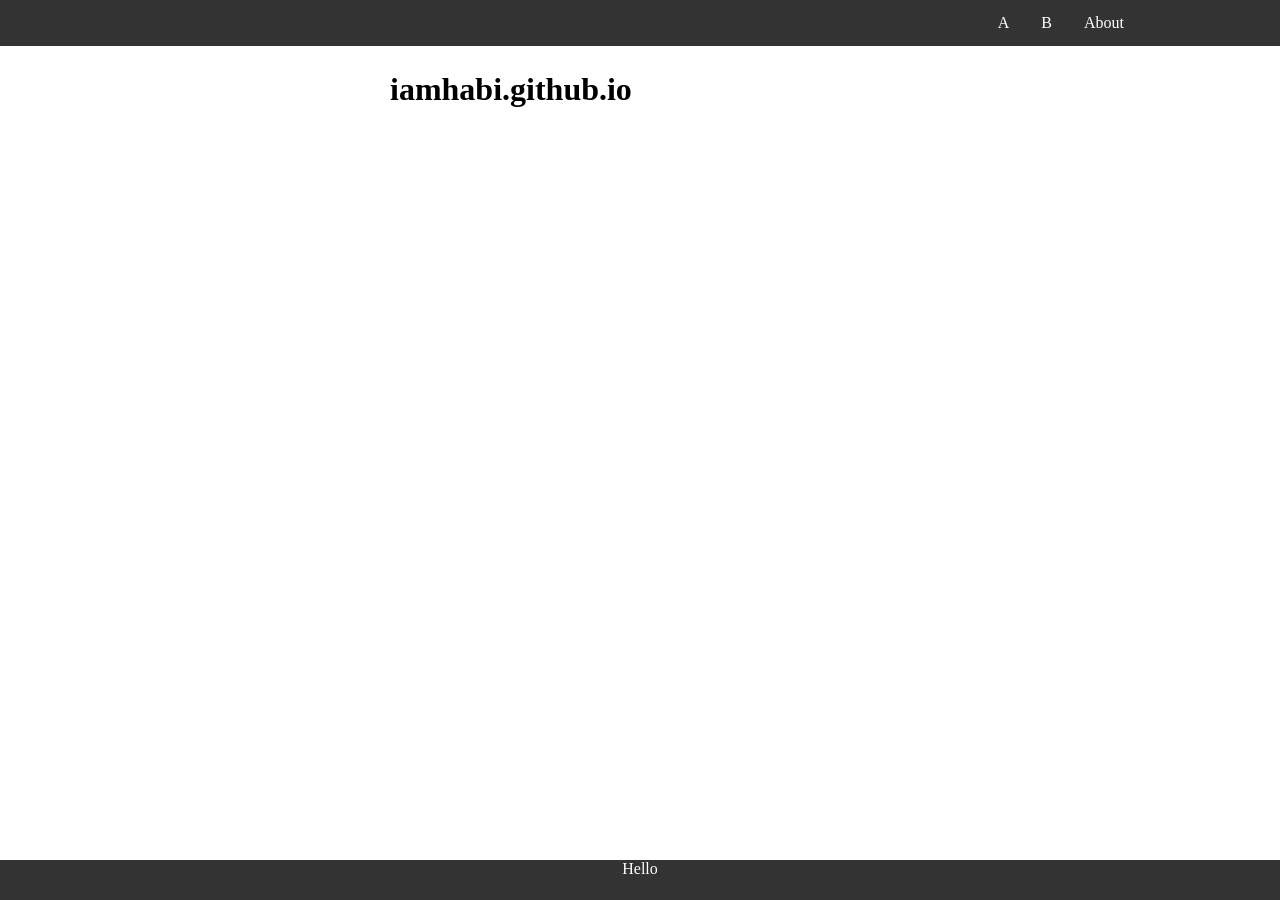
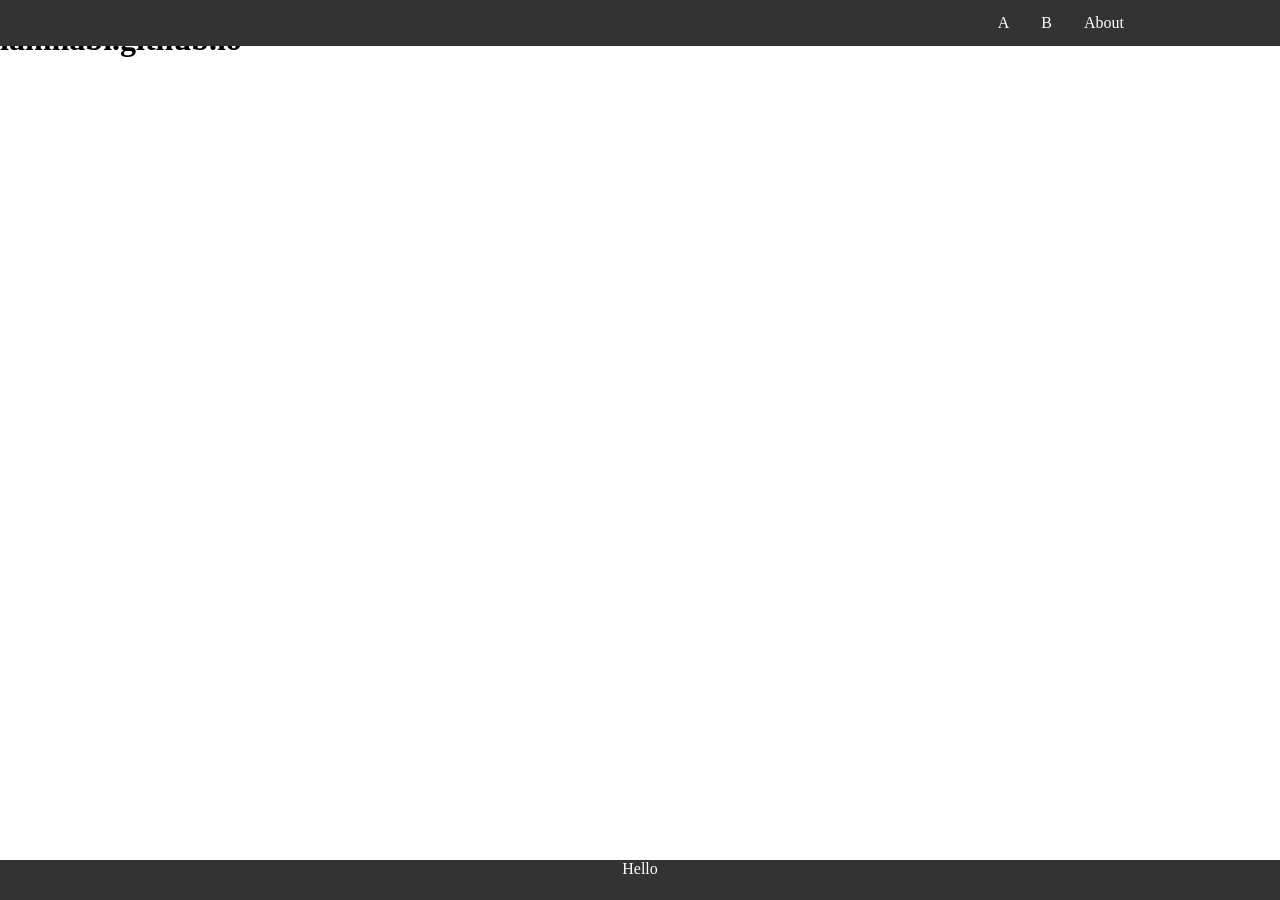
Before and after one commit to iamhabi/iamhabi.github.io, a Jekyll site: the page built from README.md, in a window 1280 px wide. Built offline with Jekyll 4.4.1, drawn with Linux system fonts in a browser that asks for light colours; our own code applies the rules of GitHub Pages for plain Markdown files.

Commit message:
Update default.html

```diff
--- a/_layouts/default.html
+++ b/_layouts/default.html
@@ -14,10 +14,8 @@
             </div>
         </ul>
 
-        <div style="padding:20px; margin-top:30px;">
-            <div class="content">
-                {{ content }}
-            </div>
+        <div class="container">
+            {{ content }}
         </div>
 
         <div class="footer">
```
